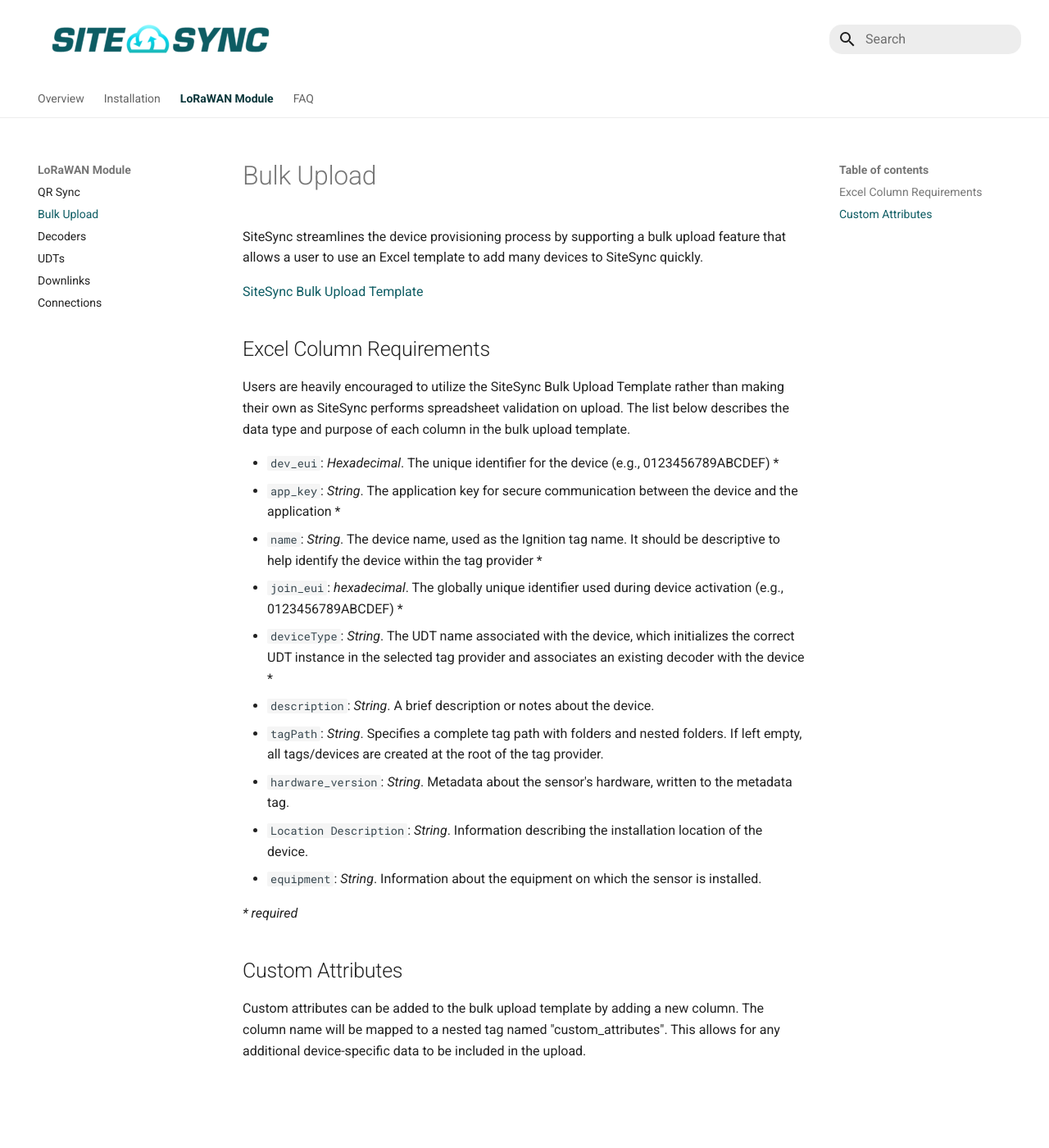
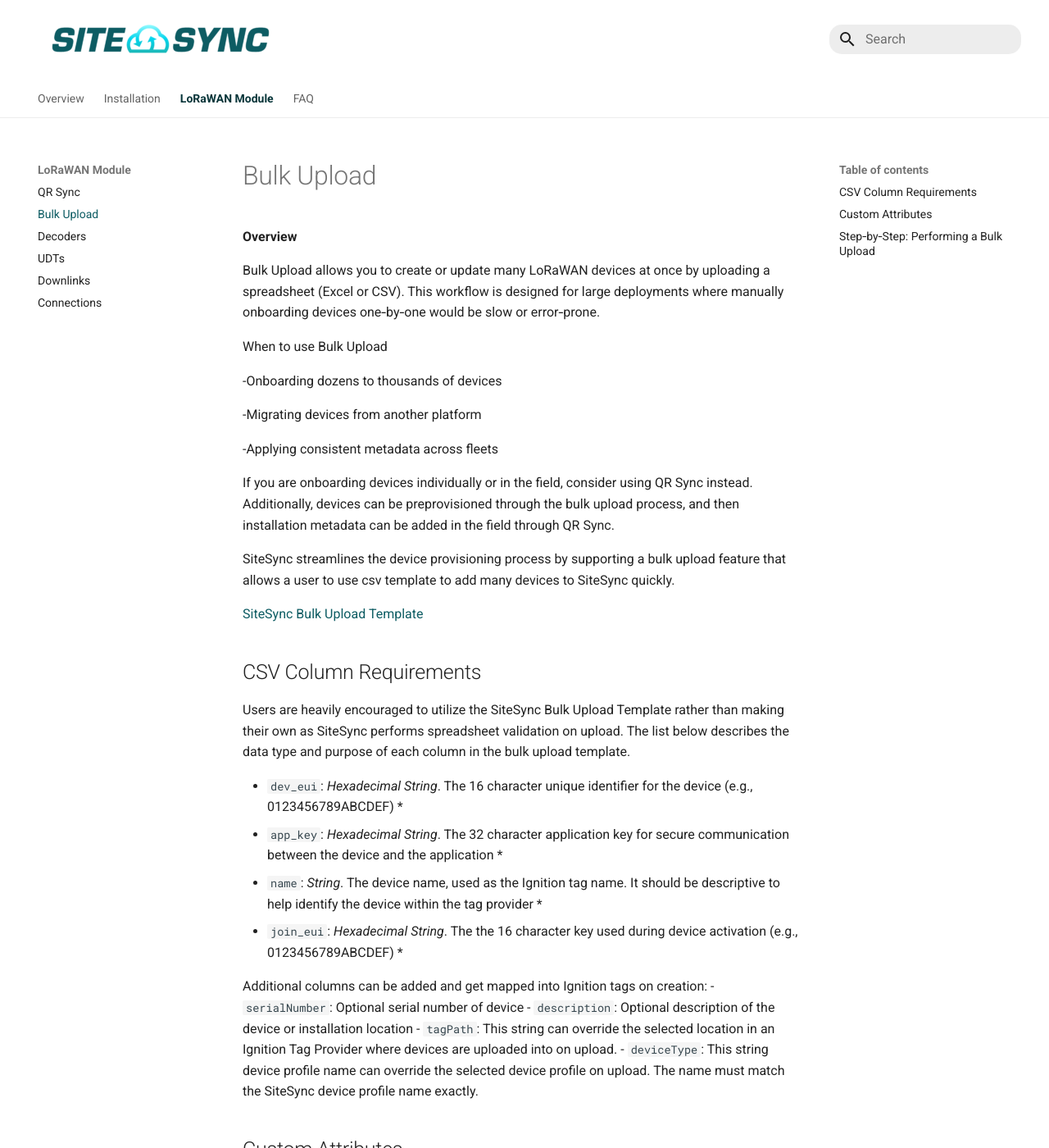
Before and after one commit to SiteSyncDevs/sitesyncdevs.github.io, an MkDocs documentation site: the page built from docs/lorawan-module/bulk-upload.md, in a window 1280 px wide and 1400 px high. Shown: the whole window at 82% size. Built offline with MkDocs 1.6.1 and Material for MkDocs 9.7.7, drawn with Linux system fonts in a browser that asks for light colours; some of the changed text lies outside the part shown.

Commit message:
adding more pictures, making docs more robust

```diff
--- /dev/null
+++ b/docs/files/SiteSyncUploadTemplate.csv
@@ -0,0 +1 @@
+"dev_eui","join_eui","app_key","name"
--- a/docs/lorawan-module/bulk-upload.md
+++ b/docs/lorawan-module/bulk-upload.md
@@ -1,30 +1,63 @@
-SiteSync streamlines the device provisioning process by supporting a bulk upload feature that allows a user to use an
-Excel template to add many devices to SiteSync quickly.
+**Overview**
 
-[SiteSync Bulk Upload Template](../files/SiteSync Bulk Upload Template.xlsx){:SiteSync Bulk fUpload Template}
+Bulk Upload allows you to create or update many LoRaWAN devices at once by uploading a spreadsheet (Excel or CSV). This workflow is designed for large deployments where manually onboarding devices one‑by‑one would be slow or error‑prone.
 
-## Excel Column Requirements
+When to use Bulk Upload
+
+-Onboarding dozens to thousands of devices
+
+-Migrating devices from another platform
+
+-Applying consistent metadata across fleets
+
+If you are onboarding devices individually or in the field, consider using QR Sync instead. Additionally, devices can be preprovisioned through the bulk upload process, and then installation metadata can be added in the field through QR Sync.
+
+
+SiteSync streamlines the device provisioning process by supporting a bulk upload feature that allows a user to use csv template to add many devices to SiteSync quickly.
+
+[SiteSync Bulk Upload Template](../files/SiteSyncUploadTemplate.csv){:SiteSync Bulk fUpload Template}
+
+## CSV Column Requirements
 
 Users are heavily encouraged to utilize the SiteSync Bulk Upload Template rather than making their own as SiteSync
 performs spreadsheet validation on upload. The list below describes the data type and purpose of each column in the bulk
 upload template.
 
-- `dev_eui`: _Hexadecimal_. The unique identifier for the device (e.g., 0123456789ABCDEF) *
-- `app_key`: _String_. The application key for secure communication between the device and the application *
+- `dev_eui`: _Hexadecimal String_. The 16 character unique identifier for the device (e.g., 0123456789ABCDEF) *
+- `app_key`: _Hexadecimal String_. The 32 character application key for secure communication between the device and the application *
 - `name`: _String_. The device name, used as the Ignition tag name. It should be descriptive to help identify the device
 within the tag provider *
-- `join_eui`: _hexadecimal_. The globally unique identifier used during device activation (e.g., 0123456789ABCDEF) *
-- `deviceType`: _String_. The UDT name associated with the device, which initializes the correct UDT instance in the
-selected tag provider and associates an existing decoder with the device *
-- `description`: _String_. A brief description or notes about the device.
-- `tagPath`: _String_. Specifies a complete tag path with folders and nested folders. If left empty, all tags/devices
-are created at the root of the tag provider.
-- `hardware_version`: _String_. Metadata about the sensor's hardware, written to the metadata tag.
-- `Location Description`: _String_. Information describing the installation location of the device.
-- `equipment`: _String_. Information about the equipment on which the sensor is installed.
+- `join_eui`: _Hexadecimal String_. The the 16 character key used during device activation (e.g., 0123456789ABCDEF) *
 
-_* required_
+
+Additional columns can be added and get mapped into Ignition tags on creation:
+- `serialNumber`: Optional serial number of device
+- `description`: Optional description of the device or installation location
+- `tagPath`: This string can override the selected location in an Ignition Tag Provider where devices are uploaded into on upload.
+- `deviceType`: This string device profile name can override the selected device profile on upload. The name must match the SiteSync device profile name exactly.
+
 
 ## Custom Attributes
-Custom attributes can be added to the bulk upload template by adding a new column. The column name will be mapped to a
-nested tag named "custom_attributes". This allows for any additional device-specific data to be included in the upload.
+Custom attributes or metadata can be added to the bulk upload template by adding a new column to the csv. The column name will be mapped to a
+nested tag named "custom_attributes", and stored within a JSON object, which can be displayed within the application. This allows for any additional device-specific data to be included in the upload.
+
+
+## Step‑by‑Step: Performing a Bulk Upload
+
+-Navigate to Devices → Bulk Upload in the SiteSync UI.
+
+-Download the Bulk Upload Template.
+
+-Open the CSV template
+
+-Fill in one row per device (see column definitions below).
+
+-Save the file (XLSX or CSV format).
+
+-Upload the file using the Bulk Upload interface, selecting Sensor Type, and tag path.
+
+-Review validation results.
+
+-Confirm to apply valid rows.
+
+-Devices that pass validation will appear in the device list immediately.
```
Also changed, not shown: docs/lorawan-module/downlinks.md (+6 -2 lines), docs/assets/createDownlinks.png (added), docs/assets/deviceDownlinks.png (added).
